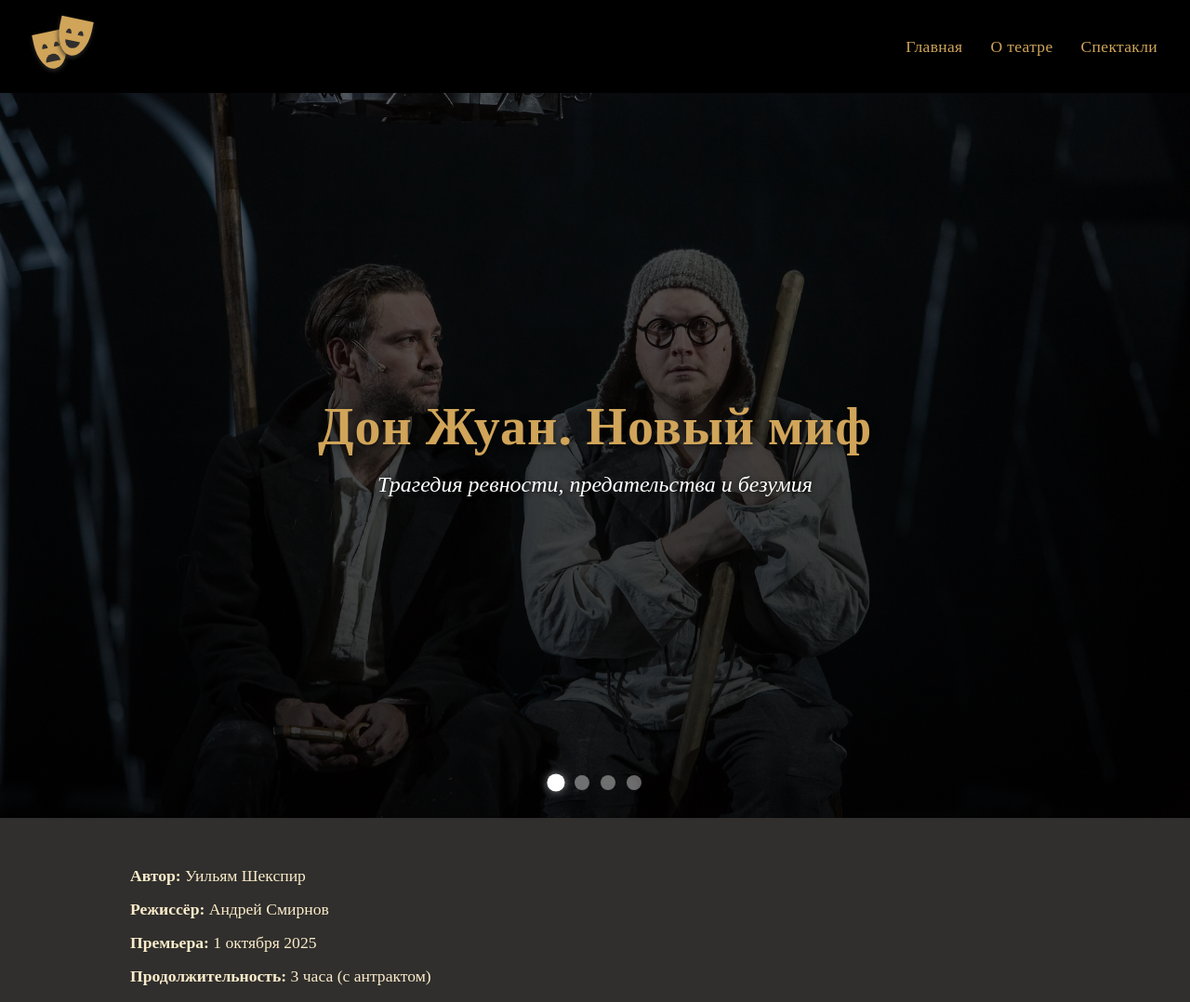
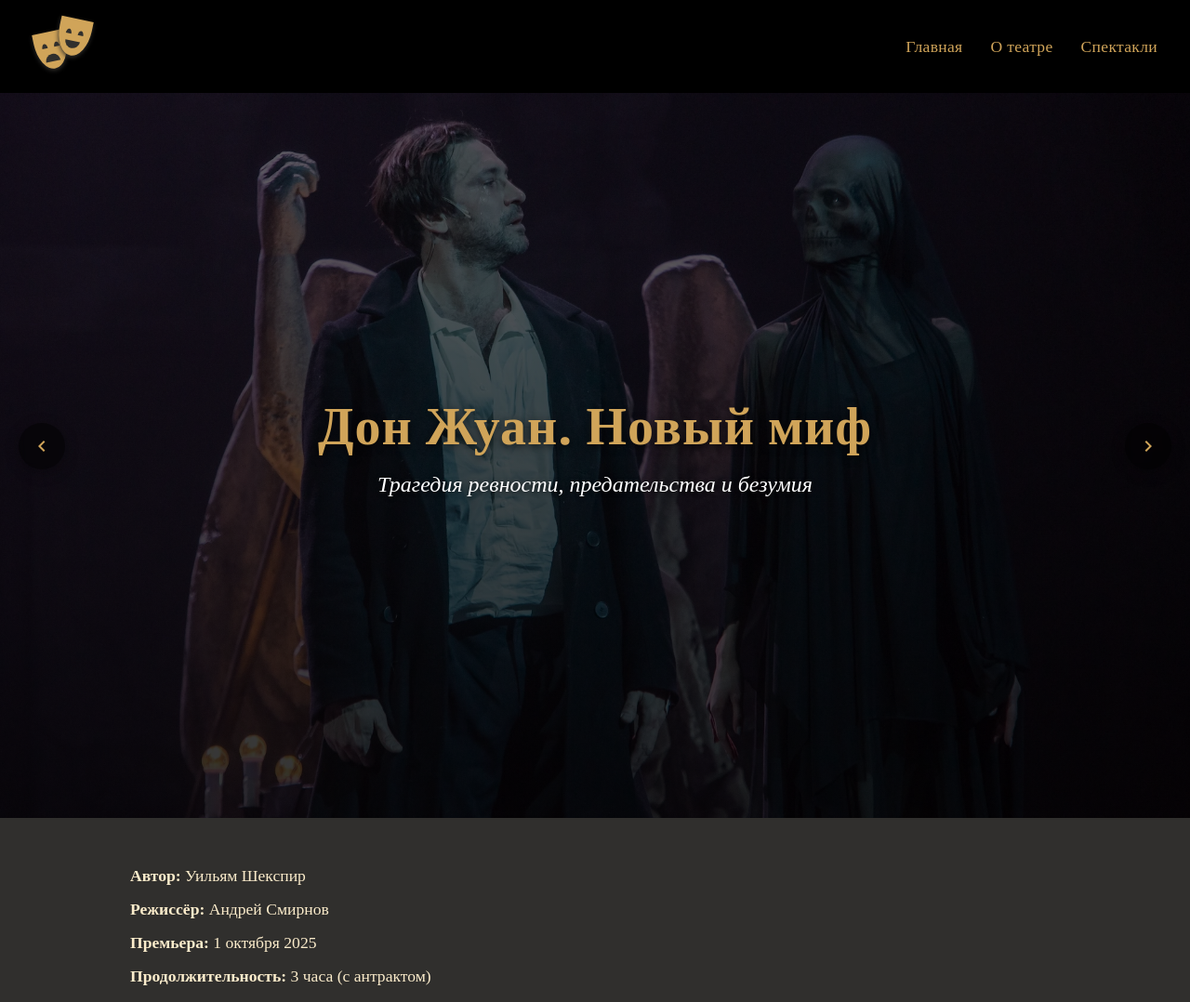
Before and after one commit to MAAnuta/my-site, a PHP site: page /don-juan.html in a window 1280 px wide. Shown: the top 1078 px of the page at 93% size. Run offline with PHP 8.4, Linux system fonts and the light colour scheme.

Commit message:
Обновление карусели фотографий спектакля + стрелочки для перелистывания

```diff
--- a/don-juan.html
+++ b/don-juan.html
@@ -21,7 +21,7 @@
   <!-- НАВИГАЦИЯ — ОТДЕЛЬНО -->
   <nav>
     <ul>
-      <li><a href="index.html#home">Главная</a></li>
+      <li><a href="index.html#top">Главная</a></li>
       <li><a href="index.html#about">О театре</a></li>
       <li><a href="index.html#shows">Спектакли</a></li>
     </ul>
@@ -37,12 +37,16 @@
       <img src="image/DonJuan/Don_Juan_4.webp" alt="Спектакль 4">
     </div>
 
-    <div class="carousel-dots">
-      <span class="dot" data-slide="0"></span>
-      <span class="dot" data-slide="1"></span>
-      <span class="dot" data-slide="2"></span>
-      <span class="dot" data-slide="3"></span>
-    </div>
+    <button class="carousel-prev" aria-label="Предыдущий">
+      <svg width="24" height="24" viewBox="0 0 24 24" fill="currentColor">
+        <path d="M15.41 7.41L14 6l-6 6 6 6 1.41-1.41L10.83 12z"/>
+      </svg>
+    </button>
+    <button class="carousel-next" aria-label="Следующий">
+      <svg width="24" height="24" viewBox="0 0 24 24" fill="currentColor">
+        <path d="M10 6L8.59 7.41 13.17 12l-4.58 4.59L10 18l6-6z"/>
+      </svg>
+    </button>
 
     <div class="hero-overlay"></div>
     <div class="hero-text">
--- a/style.css
+++ b/style.css
@@ -799,21 +799,23 @@ section {
 .carousel {
     position: absolute;
     top: 0; left: 0; right: 0; bottom: 0;
-    display: flex;
-    transition: transform 0.8s ease-in-out;
+    overflow: hidden;
 }
 
 .carousel img {
-    min-width: 100%;
-    min-height: 100%;
+    position: absolute;
+    top: 0; left: 0;
+    width: 100%;
+    height: 100%;
     object-fit: cover;
-    flex-shrink: 0;
+    opacity: 0;
+    transition: opacity 1s ease-in-out;
 }
 
-.carousel img:nth-child(1) { animation-delay: 0s; }
-.carousel img:nth-child(2) { animation-delay: 4s; }
-.carousel img:nth-child(3) { animation-delay: 8s; }
-.carousel img:nth-child(4) { animation-delay: 12s; }
+.carousel img.active {
+    opacity: 1;
+    z-index: 1;
+}
 
 .hero-overlay {
     position: absolute;
@@ -855,36 +857,49 @@ section {
     25%      { opacity: 0; }
 }
 
-.carousel-dots {
+/* СТРЕЛКИ КАРУСЕЛИ */
+.carousel-prev,
+.carousel-next {
     position: absolute;
-    bottom: 30px;
-    left: 50%;
-    transform: translateX(-50%);
+    top: 50%;
+    transform: translateY(-50%);
+    background: rgba(0, 0, 0, 0.5);
+    color: #d0a459;
+    border: none;
+    width: 50px;
+    height: 50px;
+    border-radius: 50%;
+    font-size: 1.5rem;
+    cursor: pointer;
+    z-index: 10;
     display: flex;
-    gap: 12px;
-    z-index: 2;
+    align-items: center;
+    justify-content: center;
+    transition: all 0.3s ease;
+    backdrop-filter: blur(4px);
+    box-shadow: 0 4px 15px rgba(0, 0, 0, 0.3);
 }
 
-.dot {
-    width: 12px;
-    height: 12px;
-    background: rgba(255, 255, 255, 0.4);
-    border-radius: 50%;
-    cursor: pointer;
-    transition: all 0.3s ease;
-    border: 2px solid transparent;
+.carousel-prev:hover,
+.carousel-next:hover {
+    background: rgba(208, 164, 89, 0.8);
+    color: #000;
+    transform: translateY(-50%) scale(1.1);
 }
 
-.dot.active {
-    background: white;
-    transform: scale(1.2);
-    border-color: rgba(255, 255, 255, 0.8);
-    box-shadow: 0 0 8px rgba(255, 255, 255, 0.5);
-}
+.carousel-prev { left: 20px; }
+.carousel-next { right: 20px; }
 
-.dot:hover {
-    background: rgba(255, 255, 255, 0.7);
-    transform: scale(1.1);
+/* Адаптивность */
+@media (max-width: 768px) {
+    .carousel-prev,
+    .carousel-next {
+        width: 40px;
+        height: 40px;
+        font-size: 1.2rem;
+    }
+    .carousel-prev { left: 10px; }
+    .carousel-next { right: 10px; }
 }
 
 /* Адаптивность */
```
Also changed, not shown: script.js (+44 -38 lines).
